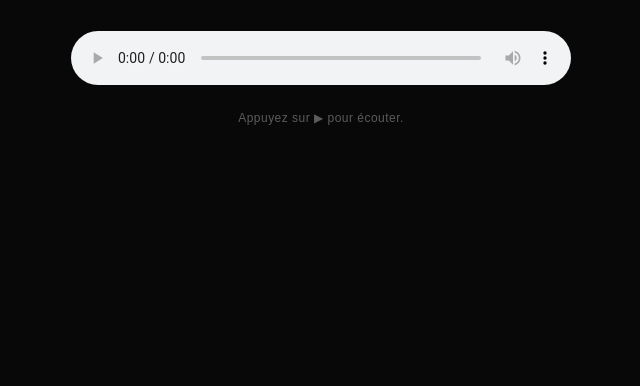
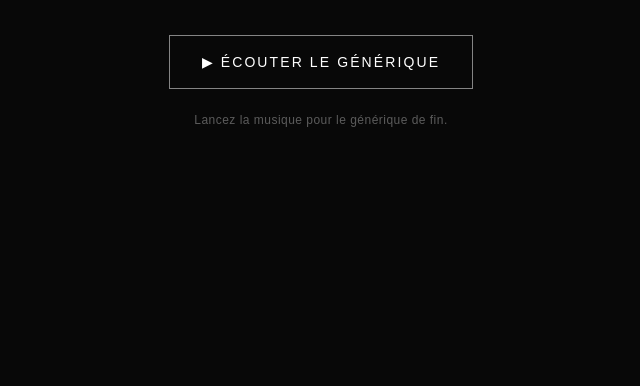
Before and after one commit to Sebdupuy/adrien-sauve-le-monde, a plain HTML site: page index.html in a window 1280 px wide. Shown: the part 414-800 px from the top of the page, without its empty margins (319-959 px from the left). Drawn offline with Linux system fonts and the light colour scheme.

Commit message:
Replace audio element with play link and style updates
Updated audio playback method and adjusted styles.

```diff
--- a/index.html
+++ b/index.html
@@ -38,19 +38,30 @@
       letter-spacing: .22em;
       text-transform: uppercase;
       opacity: .65;
-      margin: 0 0 34px;
+      margin: 0 0 40px;
     }
 
-    audio {
-      width: 100%;
-      max-width: 500px;
+    .play {
+      display: inline-block;
+      padding: 18px 32px;
+      border: 1px solid rgba(255,255,255,.5);
+      color: #fff;
+      text-decoration: none;
+      font-size: 14px;
+      letter-spacing: .15em;
+      text-transform: uppercase;
+      transition: background .2s, color .2s;
+    }
+
+    .play:hover {
+      background: #fff;
+      color: #080808;
     }
 
     .note {
       font-size: 12px;
       letter-spacing: .04em;
-      text-transform: none;
-      margin-top: 22px;
+      margin-top: 24px;
       opacity: .35;
     }
   </style>
@@ -63,13 +74,12 @@
 
     <p>Générique de fin</p>
 
-    <audio controls preload="metadata">
-      <source src="generique.mp3" type="audio/mpeg">
-      Votre navigateur ne peut pas lire ce fichier audio.
-    </audio>
+    <a class="play" href="generique.mp3">
+      ▶ Écouter le générique
+    </a>
 
     <div class="note">
-      Appuyez sur ▶ pour écouter.
+      Lancez la musique pour le générique de fin.
     </div>
   </main>
 
```
